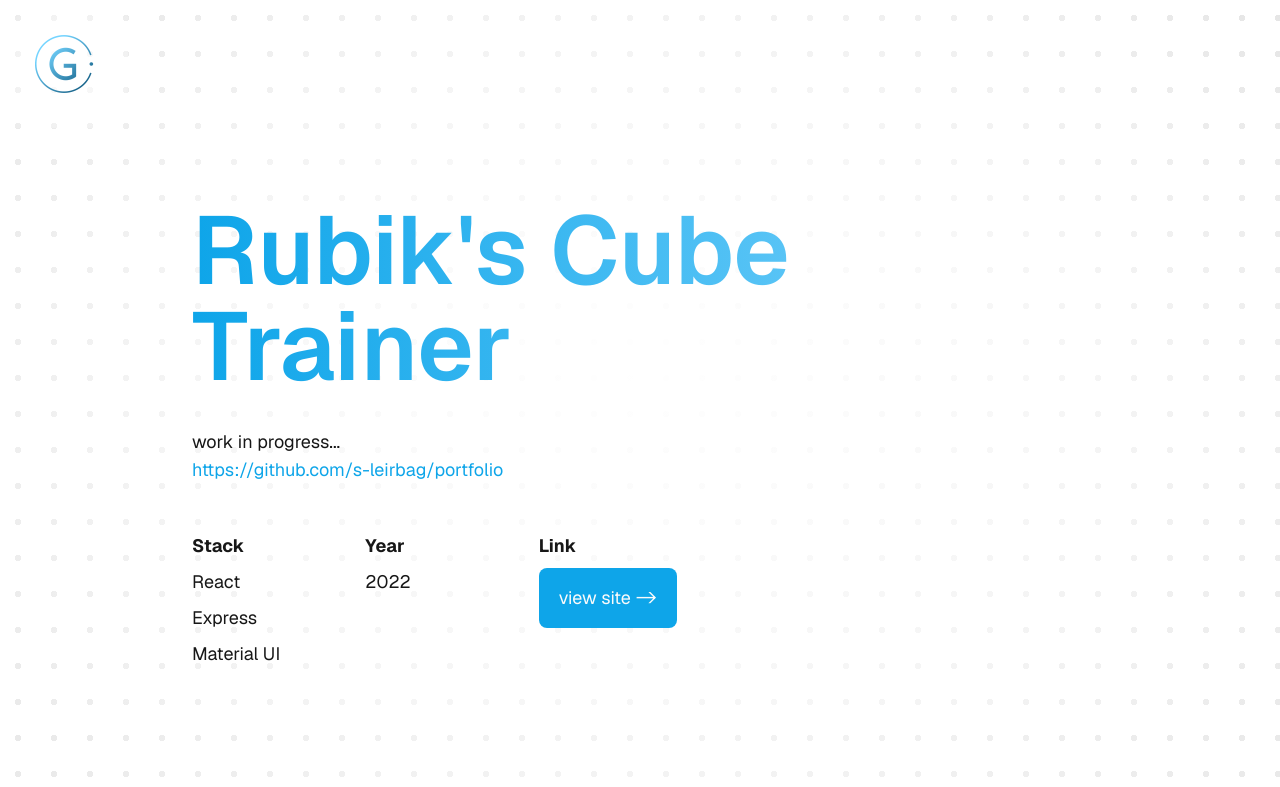
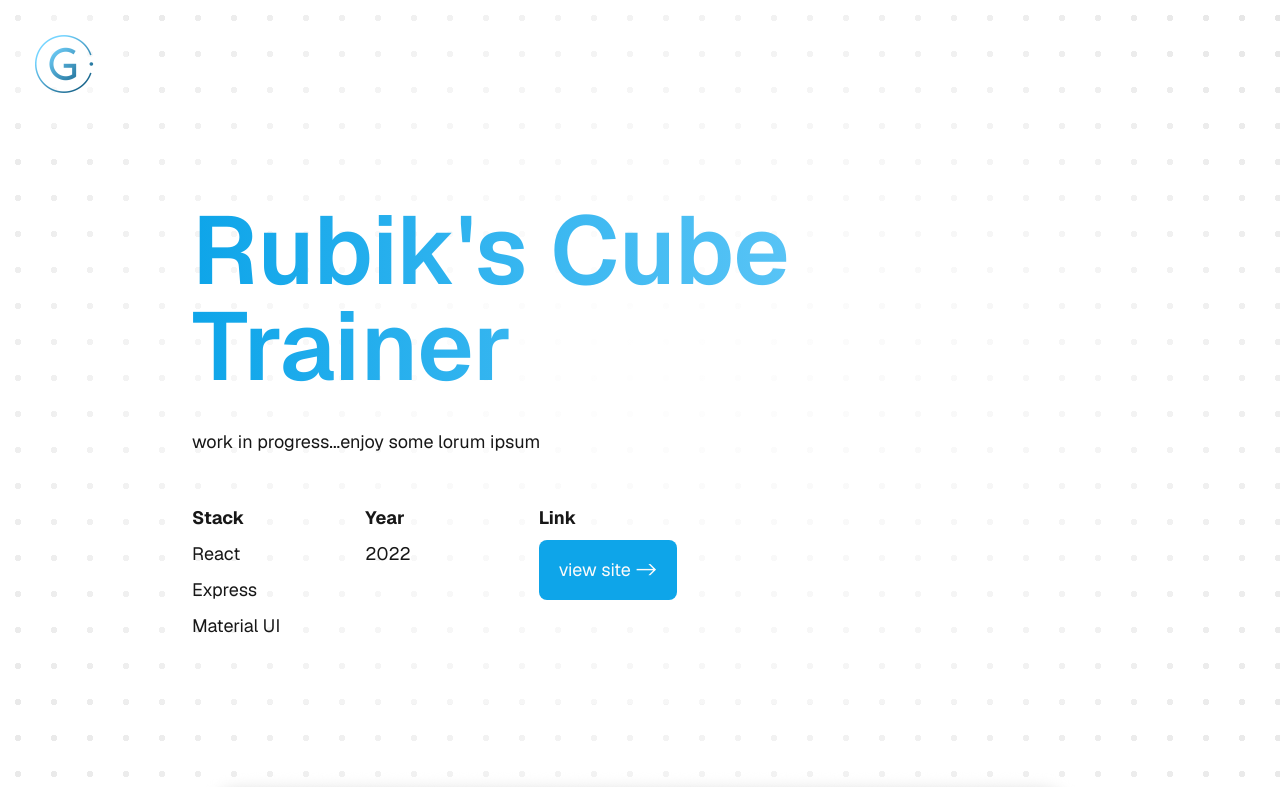
Before and after one commit to s-leirbag/portfolio, a Next.js app: page /oll-trainer in a window 1280 px wide. Shown: the top 787 px of the page. Built offline with nearby package versions, Linux system fonts and the light colour scheme.

Commit message:
better wip message for oll-trainer

```diff
--- a/app/oll-trainer/page.tsx
+++ b/app/oll-trainer/page.tsx
@@ -12,14 +12,7 @@ export default function Page() {
             {"Rubik's"} Cube Trainer
           </h1>
           <p>
-            work in progress...
-            <br />
-            <Link
-              href={"https://github.com/s-leirbag/portfolio"}
-              className="hover:underline text-sky-500"
-            >
-              https://github.com/s-leirbag/portfolio
-            </Link>
+            work in progress...enjoy some lorum ipsum
           </p>
           <div className="pt-4 grid grid-cols-[repeat(auto-fit,minmax(120px,1fr))] gap-2 gap-y-8 max-w-lg">
             <div className="space-y-2">
```
